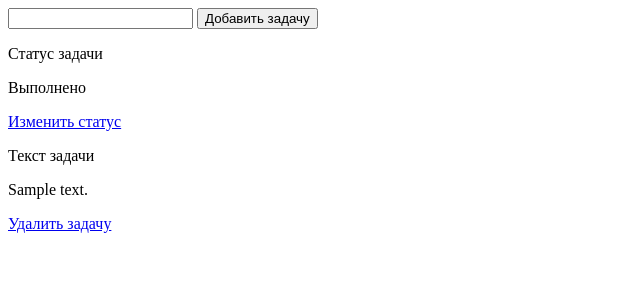
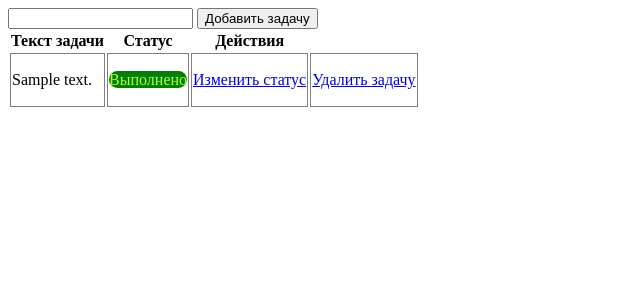
Before and after one commit to Frontend-user/todo_list, a Django app: page /lists/1/open/ in a window 1280 px wide. Shown: the top 300 px of the page, without its empty margins (0-640 px from the left). Run offline with Django 4.2, Linux system fonts and the light colour scheme; tables that the repository leaves empty hold one stand-in row (values such as "Sample post").

Commit message:
spiski + stili chuc chut

```diff
--- a/templates/Api/list_open.html
+++ b/templates/Api/list_open.html
@@ -8,27 +8,68 @@
     <title>Document</title>
 </head>
 <body>
+
 <form action="/tasks/create/{{ list_to_open.id }}/" method="post">
     {% csrf_token %}
     <input type="text" name="text">
     <input type="submit" value="Добавить задачу">
+</form>
+
+<table>
+    <thead>
+    <tr>
+        <th>Текст задачи</th>
+        <th>Статус</th>
+        <th>Действия</th>
+    </tr>
+    </thead>
     {% for t in tasks %}
-        <p>Статус задачи
-            {% if t.is_completed == True %}
-                <p>Выполнено</p>
-            {% endif %}
-        {% if t.is_completed == False %}
-            <p> Не Выполнено</p>
-        {% endif %}
 
-        <a href="/tasks/{{ t.id }}/status/{{ list_to_open.id }}/">Изменить статус</a>
-        <p>Текст задачи</p>
-        <p>{{ t.text }}</p>
+        <tr>
+            <td style="border: 1px solid grey;">  {{ t.text }}</td>
+            <td style="border: 1px solid grey;">
+                {% if t.is_completed == True %}
+                    <p><span
+                            style="width: 30px; height: 30px; border-radius: 20px; background: green; color: greenyellow; ">Выполнено</span>
+                    </p>
 
-        <a href="/tasks/{{ t.id }}/delete/">Удалить задачу</a>
-        <br>
-        <br>
-        <br>
+                {% endif %}
+                {% if t.is_completed == False %}
+                    <p><span
+                            style="width: 30px; height: 30px; border-radius: 20px; background: orange;color: yellow;">  Не Выполнено</span>
+                    </p>
+
+
+                {% endif %}
+            </td>
+            <td style="border: 1px solid grey;"><a href="/tasks/{{ t.id }}/status/{{ list_to_open.id }}/">Изменить
+                статус</a></td>
+
+            {#<div  style="width: 30px; height: 30px; border-radius: 20px; background: green; transition: all 1s ease-out;"></div>#}
+            <td style="border: 1px solid grey;"><a href="/tasks/{{ t.id }}/delete/">Удалить задачу</a></td>
+
+
+        </tr>
     {% endfor %}
+
+
+</table>
+{#<table >#}
+{#  <tr>#}
+{#    <td>Firstname</td>#}
+{#    <td>Lastname</td>#}
+{#    <td>Age</td>#}
+{#  </tr>#}
+{#  <tr>#}
+{#    <td>Jill</td>#}
+{#    <td>Smith</td>#}
+{#    <td>50</td>#}
+{#  </tr>#}
+{#  <tr>#}
+{#    <td>Eve</td>#}
+{#    <td>Jackson</td>#}
+{#    <td>94</td>#}
+{#  </tr>#}
+{#</table>#}
 </body>
 </html>
```
